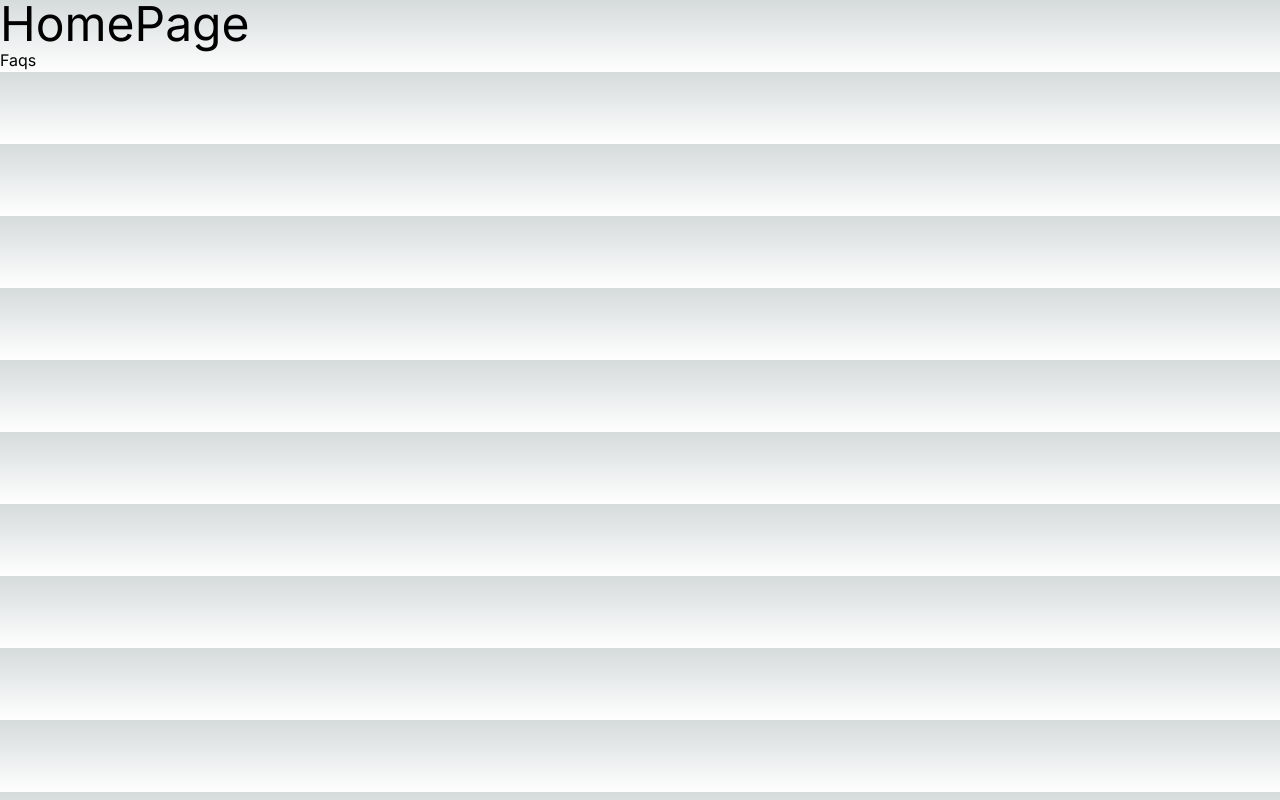
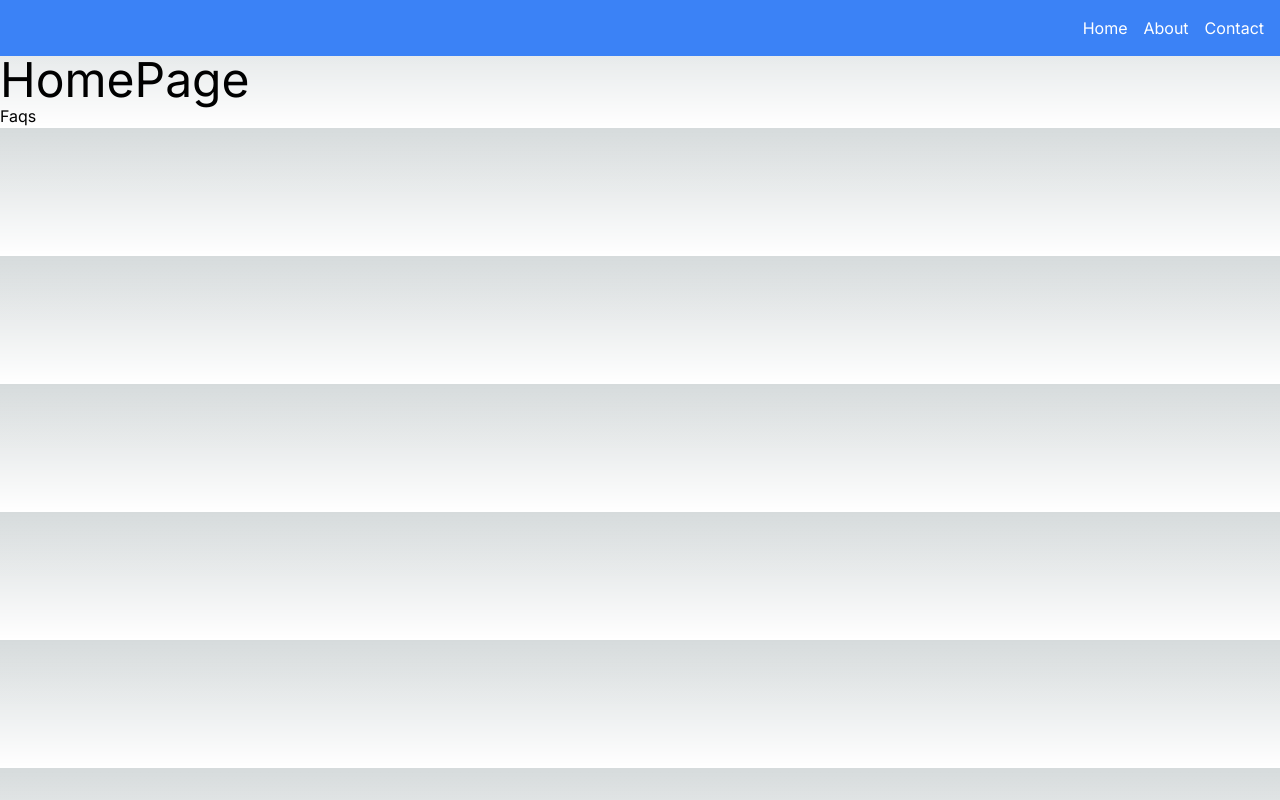
Before and after one commit to shashwat-dixit/qbits_new, a Next.js app: page / in a window 1280 px wide. Built offline with nearby package versions, Linux system fonts and the light colour scheme.

Commit message:
Added code for Navbar

```diff
--- a/app/about/page.js
+++ b/app/about/page.js
@@ -0,0 +1,7 @@
+export default function About() {
+    return(
+        <>
+        <h1>About Page</h1>
+        </>
+    )
+}
--- a/app/components/Navbar.js
+++ b/app/components/Navbar.js
@@ -0,0 +1,66 @@
+// components/Navbar.js
+'use client'
+import { useState } from 'react';
+import Link from 'next/link';
+
+const Navbar = () => {
+  const [menuOpen, setMenuOpen] = useState(false);
+
+  const toggleMenu = () => {
+    setMenuOpen(!menuOpen);
+  };
+
+  return (
+    <nav className="bg-blue-500 p-4">
+      <div className="container mx-auto flex justify-between items-center">
+        <Link href="/">
+          {/* <a className="text-white text-xl font-semibold">Your Logo</a> */}
+        </Link>
+        <div className="lg:hidden">
+          <button
+            onClick={toggleMenu}
+            className="text-white hover:text-gray-300 focus:outline-none"
+          >
+            <svg
+              className="w-6 h-6"
+              fill="none"
+              stroke="currentColor"
+              viewBox="0 0 24 24"
+              xmlns="http://www.w3.org/2000/svg"
+            >
+              <path
+                strokeLinecap="round"
+                strokeLinejoin="round"
+                strokeWidth="2"
+                d="M4 6h16M4 12h16M4 18h16"
+              ></path>
+            </svg>
+          </button>
+        </div>
+        <ul
+          className={`${
+            menuOpen ? 'block' : 'hidden'
+          } lg:flex lg:space-x-4`}
+        >
+          <li>
+            <Link href="/">
+              <p className="text-white hover:text-gray-300 cursor-pointer">Home</p>
+            </Link>
+          </li>
+          <li>
+            <Link href="/about">
+              <p className="text-white hover:text-gray-300 cursor-pointer">About</p>
+            </Link>
+          </li>
+          <li>
+            <Link href="/contact">
+              <p className="text-white hover:text-gray-300 cursor-pointer">Contact</p>
+            </Link>
+          </li>
+        </ul>
+      </div>
+    </nav>
+  );
+};
+
+export default Navbar;
--- /dev/null
+++ b/app/faqs/Faq.js
@@ -0,0 +1,7 @@
+import React from "react";
+
+export default function Faq(){
+    return(
+        <div className="text-5xl">This is FAQ</div>
+    )
+}
--- a/app/faqs/page.js
+++ b/app/faqs/page.js
@@ -0,0 +1,6 @@
+export default function Faq() {
+    return(
+        <>
+        </>
+    )
+}
--- a/app/layout.js
+++ b/app/layout.js
@@ -1,17 +1,18 @@
-import './globals.css'
-import { Inter } from 'next/font/google'
+import "./globals.css";
+import { Inter } from "next/font/google";
 
-const inter = Inter({ subsets: ['latin'] })
+const inter = Inter({ subsets: ["latin"] });
 
 export const metadata = {
-  title: 'Create Next App',
-  description: 'Generated by create next app',
-}
+  title: "Q-Bits",
+  description:
+    "Welcome to Q-Bits: Exploring Quantum Computing's Potential | India's First Quantum Hackathon - Quant A Maze | Join Us on a Journey to a Secure and Innovative Future. Discover the Quantum Realm with Us.",
+};
 
 export default function RootLayout({ children }) {
   return (
     <html lang="en">
       <body className={inter.className}>{children}</body>
     </html>
-  )
+  );
 }
--- a/app/page.js
+++ b/app/page.js
@@ -1,9 +1,13 @@
 import Link from "next/link";
+import Navbar from "./components/Navbar";
+// import Faq from "./faqs/Faq";
 
 export default function Page() {
   return (
     <div>
+      <Navbar />
       <h1 className="text-5xl">HomePage</h1>
+      {/* <Faq /> */}
       <Link href="/faqs">Faqs</Link>
     </div>
   );
```
